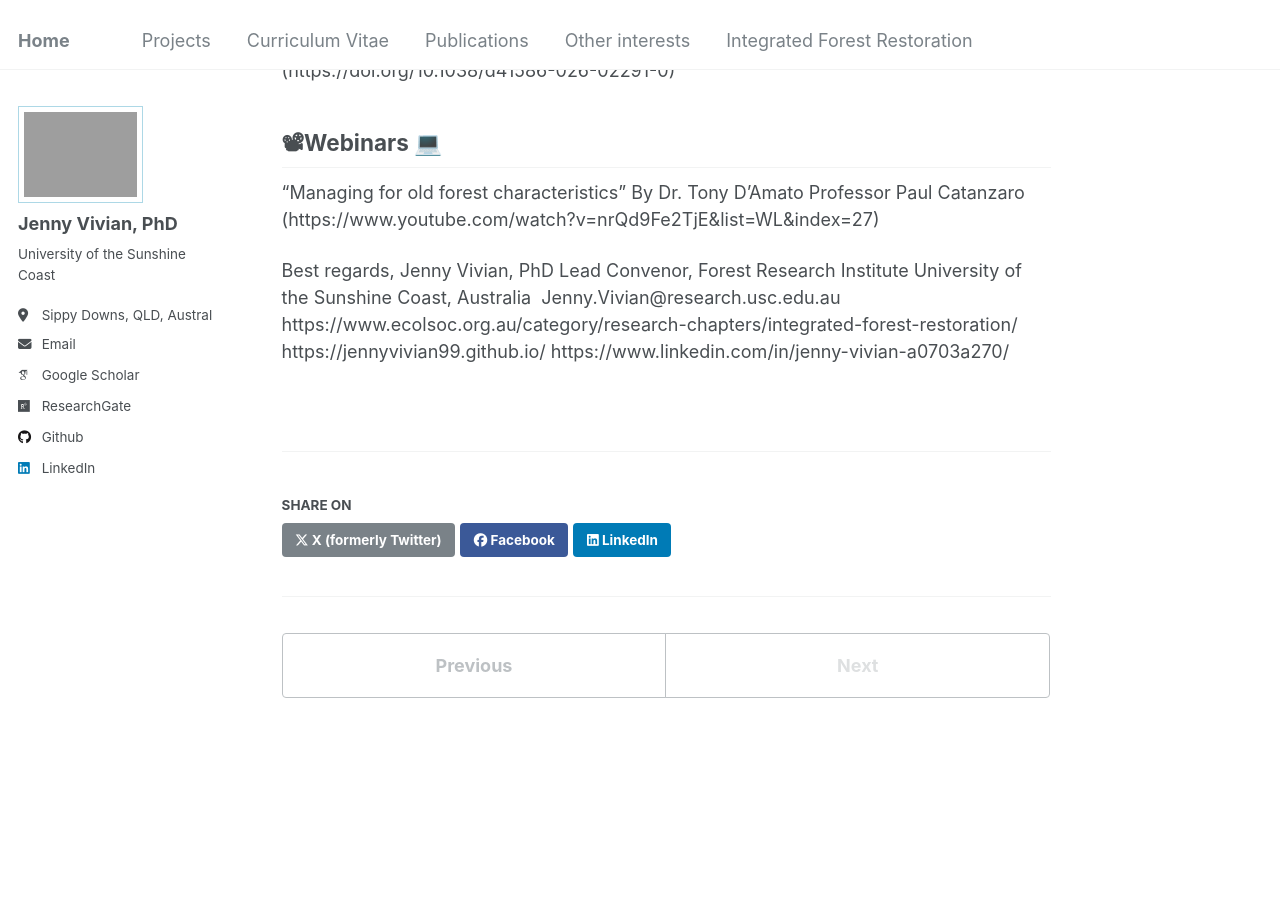
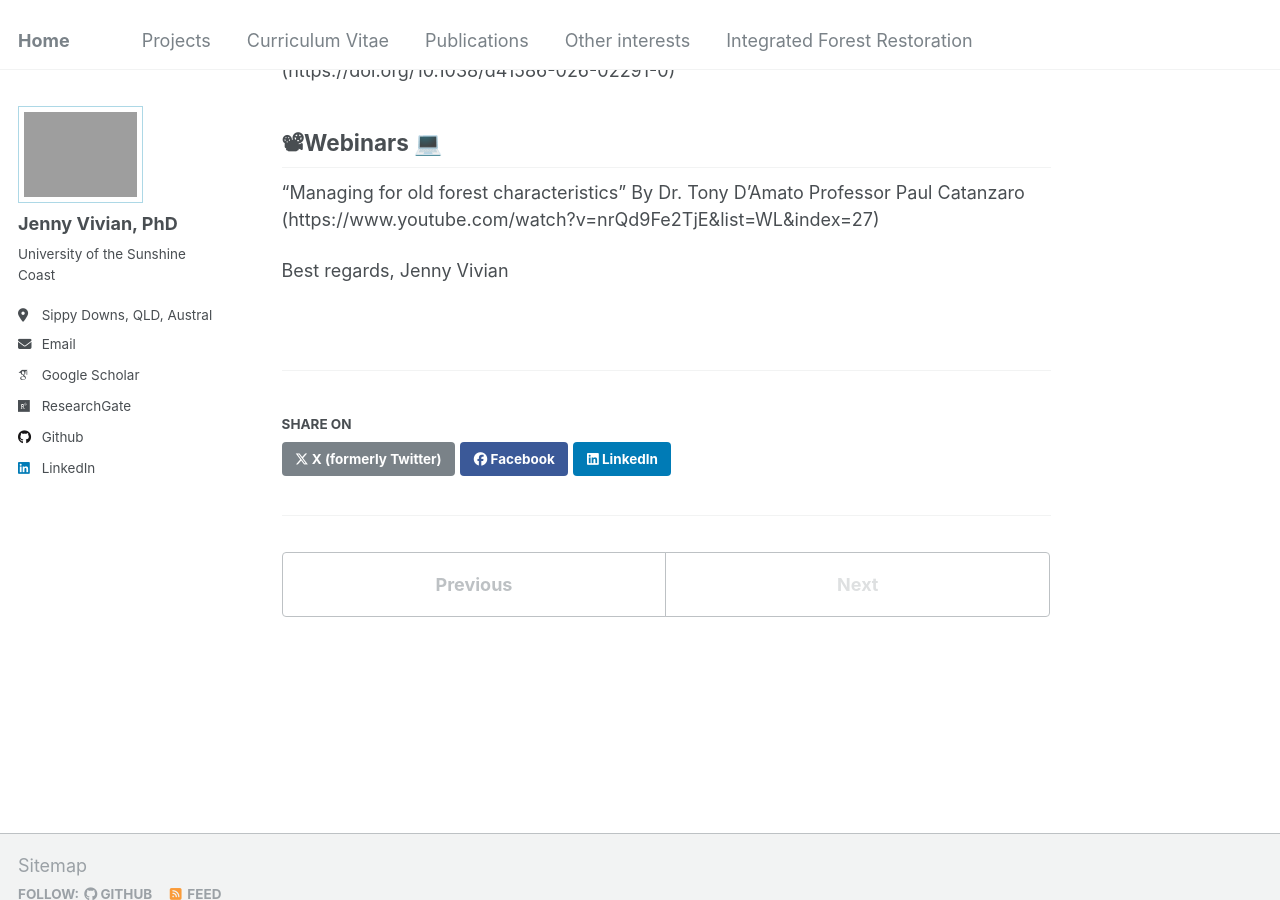
Before and after one commit to JennyVivian99/JennyVivian99.github.io, a Jekyll site: the page built from _integratedforestrestoration/202609monthlyupdate.md, in a window 1280 px wide and 900 px high, scrolled down 613 px. Built offline with Jekyll 4.4.1, drawn with Linux system fonts in a browser that asks for light colours; some web fonts are replaced.

Commit message:
Update 202609monthlyupdate.md

```diff
--- a/_integratedforestrestoration/202609monthlyupdate.md
+++ b/_integratedforestrestoration/202609monthlyupdate.md
@@ -18,10 +18,4 @@ Long-term and strong efforts to make our planet healthy and thriving must not re
 "Managing for old forest characteristics" By Dr. Tony D’Amato Professor Paul Catanzaro (https://www.youtube.com/watch?v=nrQd9Fe2TjE&list=WL&index=27)
 
 Best regards,
-Jenny Vivian, PhD
-Lead Convenor, Forest Research Institute
-University of the Sunshine Coast, Australia
-Jenny.Vivian@research.usc.edu.au
-https://www.ecolsoc.org.au/category/research-chapters/integrated-forest-restoration/
-https://jennyvivian99.github.io/
-https://www.linkedin.com/in/jenny-vivian-a0703a270/
+Jenny Vivian
```
